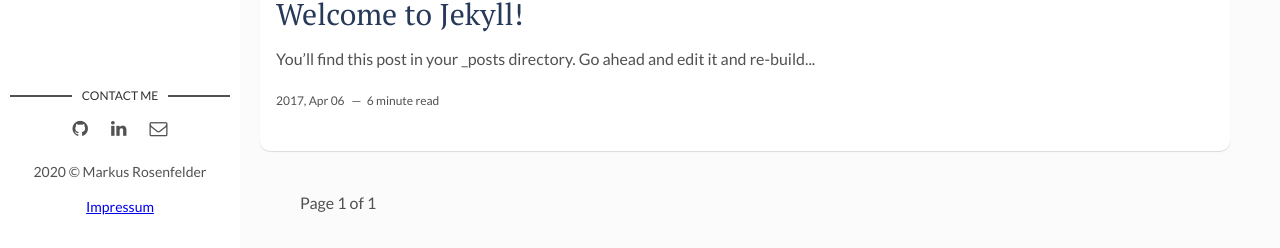
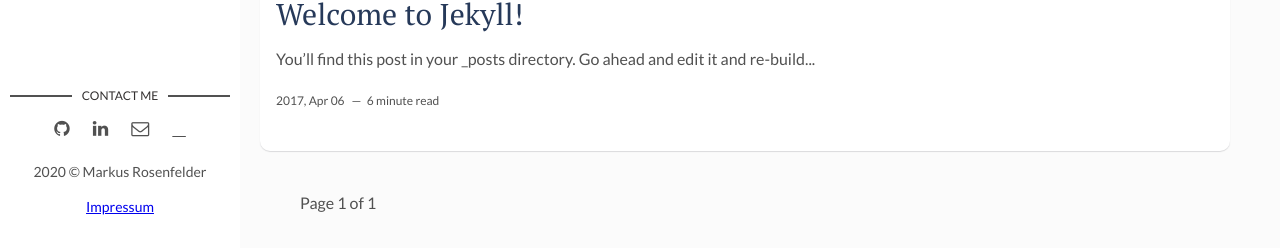
Before and after one commit to MarkusRosen/markusrosen.github.io, a Jekyll site: the page built from index.html, in a window 1280 px wide and 1296 px high. Shown: the part 1045-1293 px from the top of the window. Built offline with Jekyll 4.4.1, drawn with Linux system fonts in a browser that asks for light colours; the list of posts is cut into pages by our own code; comment, search, counter and statistics services are not loaded.

Commit message:
added stackoverflow profile

```diff
--- a/_config.yml
+++ b/_config.yml
@@ -17,6 +17,7 @@
 social-github: MarkusRosen # add your Github handle
 social-linkedin: markus-rosenfelder-778b1b192 # add your Linkedin handle
 social-email: # add your Email address
+social-stackoverflow: 7130495/markus-rosenfelder
 
 # Disqus
 discus-identifier:  # add your discus identifier
--- a/_layouts/main.html
+++ b/_layouts/main.html
@@ -32,6 +32,9 @@
         {% else %}
           <li class="email"><a href="mailto:example.david@blog.com"><i class="fa fa-envelope-o" aria-hidden="true"></i></a></li>
         {% endif %}
+        {% if site.social-stackoverflow %}
+          <li class="stackoverflow"><a href="https://stackoverflow.com/users/{{site.social-stackoverflow}}" target="_blank"><i class="fab fa-stack-overflow"></i></a></li>
+          {% endif %}
       </ul>
     </section> <!-- End Section Contact -->
     <div class="copyright">
```
